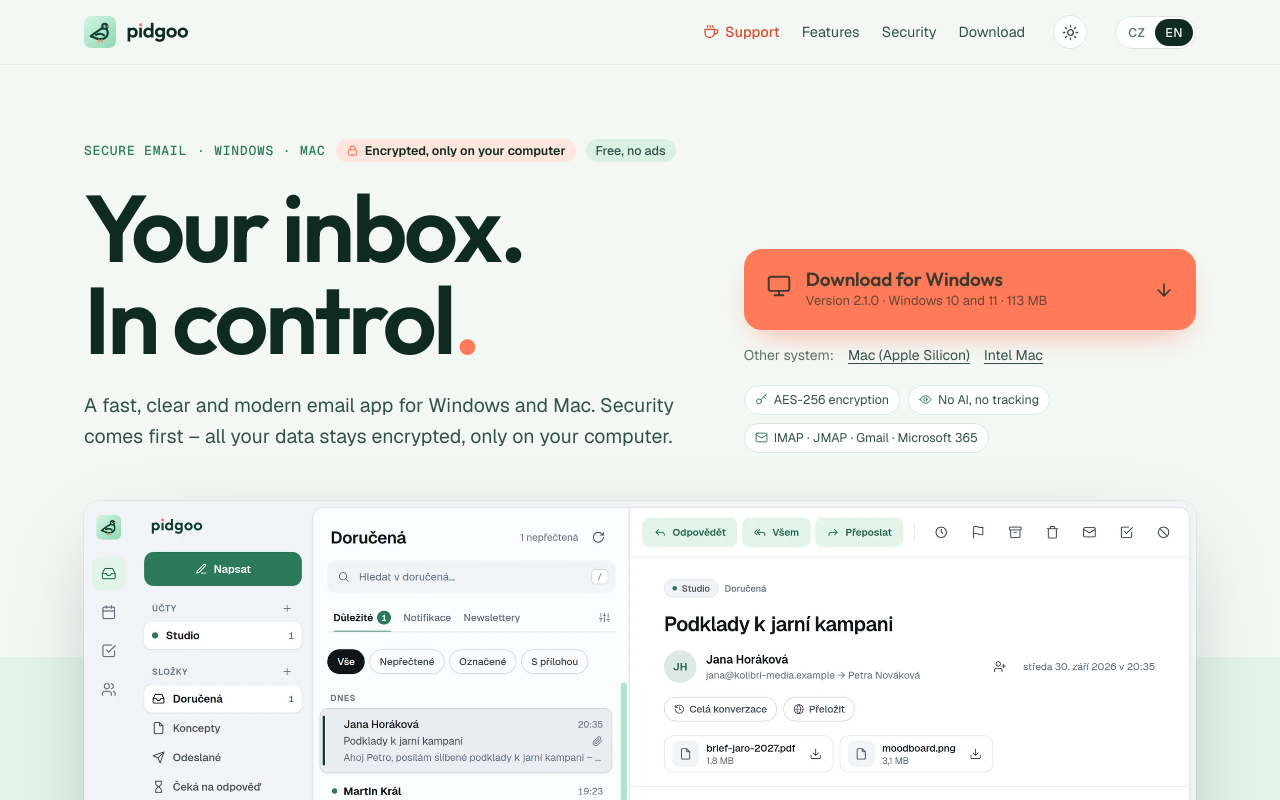
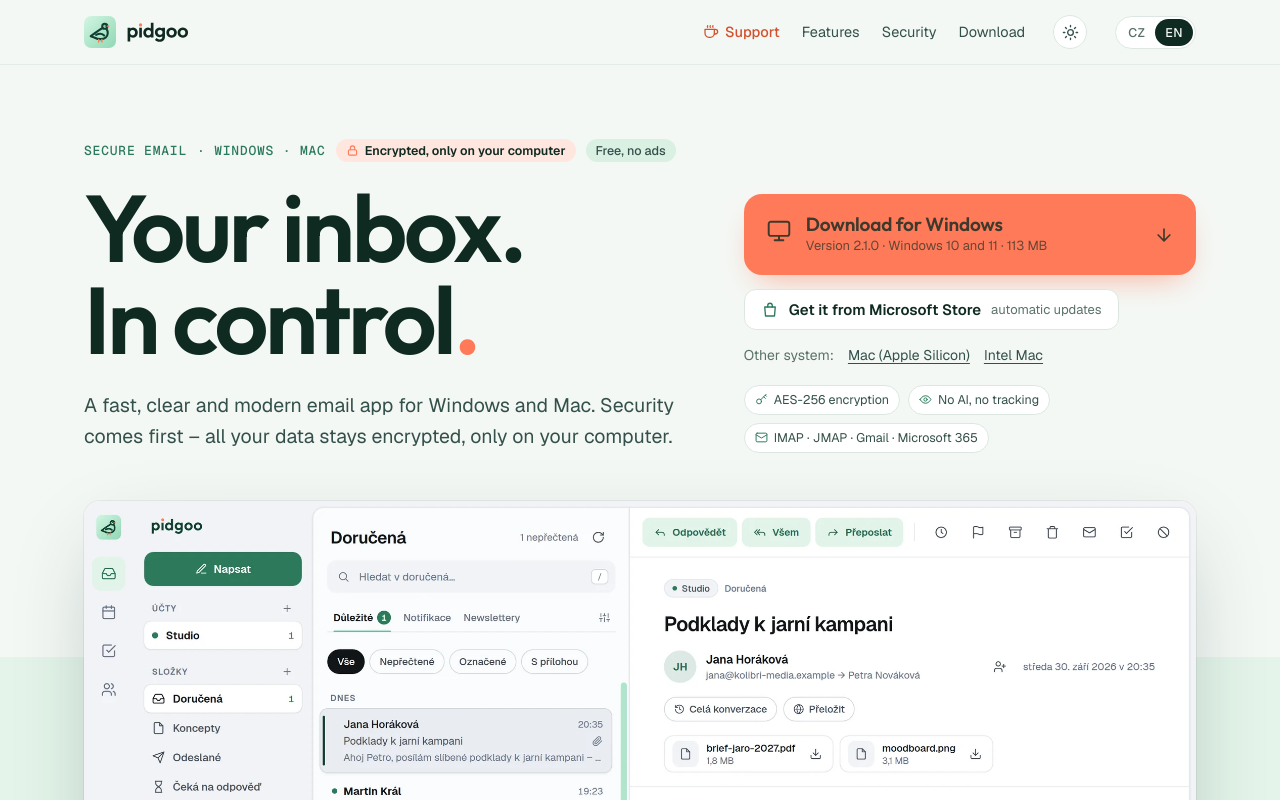
Before and after one commit to jaroslavmistoler-pixel/mailoo, a plain HTML site: page index.html in a window 1280 px wide. Shown: the top 800 px of the page. Drawn offline with Linux system fonts and the light colour scheme; no server answers.

Commit message:
tlacitko

```diff
--- a/index.html
+++ b/index.html
@@ -110,6 +110,13 @@ h1 .mdot::after, h2 .mdot::after, h3 .mdot::after { top: .29em; width: .15em; he
 .dl-main .arrow { margin-left: auto; width: 20px; height: 20px; opacity: .8; }
 .dl-alt { font-size: 14px; color: var(--muted); display: flex; flex-wrap: wrap; gap: 6px 14px; }
 .dl-alt a { color: var(--ink2); text-underline-offset: 3px; }
+.dl-store { display: inline-flex; align-items: center; gap: 10px; align-self: flex-start; font: 600 15px var(--body); color: var(--ink); text-decoration: none; padding: 10px 16px; border-radius: 12px; border: 1px solid var(--line); background: var(--surface); transition: border-color .15s ease, transform .15s ease; }
+.dl-store:hover { border-color: var(--accent); transform: translateY(-1px); }
+.dl-store:focus-visible { outline: 3px solid var(--accent); outline-offset: 2px; }
+.dl-store svg { width: 18px; height: 18px; color: var(--accent); }
+.dl-store small { font-weight: 400; color: var(--muted); font-size: 13px; }
+.dl-store[hidden] { display: none; }
+@media (max-width: 520px) { .dl-store small { display: none; } }
 .trust { display: flex; flex-wrap: wrap; gap: 8px; margin-top: 4px; }
 .trust > span { font-size: 12.5px; color: var(--ink2); border: 1px solid var(--line); background: var(--surface); padding: 4px 10px; border-radius: 999px; display: inline-flex; gap: 6px; align-items: center; }
 .trust svg { width: 13px; height: 13px; color: var(--accent); }
@@ -231,6 +238,7 @@ footer a:hover { color: var(--ink); }
         <span><b id="dl-main-title">Stáhnout pro Windows</b><span id="dl-main-meta">Verze 2.1.0 · Windows 10 a 11 · 113 MB</span></span>
         <svg class="arrow" viewBox="0 0 24 24" fill="none" stroke="currentColor" stroke-width="2" stroke-linecap="round" stroke-linejoin="round" aria-hidden="true"><path d="M12 5v14M5 12l7 7 7-7"/></svg>
       </a>
+      <a class="dl-store" id="dl-store" href="https://apps.microsoft.com/detail/9MV1XQV4WPC2" target="_blank" rel="noopener" hidden><svg viewBox="0 0 24 24" fill="none" stroke="currentColor" stroke-width="1.8" stroke-linecap="round" stroke-linejoin="round" aria-hidden="true"><path d="M5 8h14l-1 12H6z"/><path d="M9 8V6a3 3 0 0 1 6 0v2"/></svg><span id="dl-store-text">Microsoft Store</span><small id="dl-store-sub">automatické aktualizace</small></a>
       <div class="dl-alt" id="dl-alt"></div>
       <div class="trust">
         <span><svg viewBox="0 0 24 24" fill="none" stroke="currentColor" stroke-width="1.8" stroke-linecap="round" stroke-linejoin="round" aria-hidden="true"><circle cx="7.5" cy="15.5" r="4.5"/><path d="m10.7 12.3 9.8-9.8M16 7l3 3M19 4l2 2"/></svg><span data-i18n="trust.aes">Šifrování AES-256</span></span>
@@ -309,7 +317,7 @@ footer a:hover { color: var(--ink); }
       <div class="platforms">
         <article class="plat" id="plat-win">
           <div class="plat-head"><svg viewBox="0 0 24 24" fill="none" stroke="currentColor" stroke-width="1.8" stroke-linecap="round" stroke-linejoin="round" aria-hidden="true"><rect x="2.5" y="3.5" width="19" height="13" rx="2"/><path d="M8 20.5h8M12 16.5v4"/></svg><h3>Windows</h3><span class="tag" data-i18n="dl.yours" hidden>Váš systém</span></div>
-          <div class="btn-row"><a class="btn" data-file="win" href="#"><svg viewBox="0 0 24 24" fill="none" stroke="currentColor" stroke-width="1.8" stroke-linecap="round" stroke-linejoin="round" aria-hidden="true"><path d="M21 15v4a2 2 0 0 1-2 2H5a2 2 0 0 1-2-2v-4"/><path d="m7 10 5 5 5-5"/><path d="M12 15V3"/></svg><span data-i18n="dl.win">Stáhnout instalátor</span></a></div>
+          <div class="btn-row"><a class="btn" data-file="win" href="#"><svg viewBox="0 0 24 24" fill="none" stroke="currentColor" stroke-width="1.8" stroke-linecap="round" stroke-linejoin="round" aria-hidden="true"><path d="M21 15v4a2 2 0 0 1-2 2H5a2 2 0 0 1-2-2v-4"/><path d="m7 10 5 5 5-5"/><path d="M12 15V3"/></svg><span data-i18n="dl.win">Stáhnout instalátor</span></a><a class="btn ghost" href="https://apps.microsoft.com/detail/9MV1XQV4WPC2" target="_blank" rel="noopener"><svg viewBox="0 0 24 24" fill="none" stroke="currentColor" stroke-width="1.8" stroke-linecap="round" stroke-linejoin="round" aria-hidden="true"><path d="M5 8h14l-1 12H6z"/><path d="M9 8V6a3 3 0 0 1 6 0v2"/></svg><span data-i18n="dl.store">Microsoft Store</span></a></div>
           <div class="meta" id="meta-win">pidgoo-setup.exe · 113 MB · Windows 10 / 11 (64 bit)</div>
           <ol class="steps">
             <li data-i18n="w1">Otevřete stažený soubor pidgoo-setup.exe.</li>
@@ -356,6 +364,7 @@ footer a:hover { color: var(--ink); }
   // Kde leží instalátory (GitHub Releases – odkaz „latest“ vede vždy na nejnovější verzi)
   var RELEASES = 'https://github.com/jaroslavmistoler-pixel/pidgoo/releases/latest/download/';
   var FILES = { win: 'pidgoo-setup.exe', 'mac-arm': 'pidgoo-applesilicon.dmg', 'mac-intel': 'pidgoo-intel.dmg' };
+  var STORE = 'https://apps.microsoft.com/detail/9MV1XQV4WPC2';
   var REPO_API = 'https://api.github.com/repos/jaroslavmistoler-pixel/pidgoo/releases/latest';
   var VERSION = '2.1.0';
   var SIZE = { win: 113, 'mac-arm': 133, 'mac-intel': 139 }; // MB – přepíše se podle skutečného vydání
@@ -393,7 +402,7 @@ footer a:hover { color: var(--ink); }
     'sec.note': 'The code passed an independent security audit and penetration testing. A technical document for experts ships with every release.',
     'dl.eyebrow': 'Download', 'dl.title': 'Installed in a minute.',
     'dl.lead': 'A classic installer for Windows and Mac. pidgoo is free, without ads or sign-up – after launch you just add your email.',
-    'dl.yours': 'Your system', 'dl.win': 'Download installer', 'dl.macArm': 'Apple Silicon', 'dl.macIntel': 'Intel',
+    'dl.yours': 'Your system', 'dl.store': 'Microsoft Store', 'dl.win': 'Download installer', 'dl.macArm': 'Apple Silicon', 'dl.macIntel': 'Intel',
     'w1': 'Open the downloaded pidgoo-setup.exe.', 'w2': 'The wizard asks where to install pidgoo – the default folder is fine.', 'w3': 'When it finishes, pidgoo is in the Start menu (and optionally on the desktop).',
     'm1': 'Open the downloaded pidgoo.dmg.', 'm2': 'In the window, drag the pidgoo icon onto the Applications folder.', 'm3': 'Launch pidgoo from Launchpad or the Applications folder.',
     'dl.whichMac': 'Not sure which Mac you have? Open the Apple menu → About This Mac and look for “Chip” (Apple M…) or “Processor” (Intel).'
@@ -406,8 +415,8 @@ footer a:hover { color: var(--ink); }
   document.querySelectorAll('[data-i18n-aria]').forEach(function (el) { CS[el.dataset.i18nAria] = el.getAttribute('aria-label'); });
 
   var UI = {
-    cs: { win: 'Stáhnout pro Windows', mac: 'Stáhnout pro Mac', ver: 'Verze ', winSys: 'Windows 10 a 11', other: 'Jiný systém:', intel: 'Mac s Intelem', winLink: 'Windows', macLink: 'Mac' },
-    en: { win: 'Download for Windows', mac: 'Download for Mac', ver: 'Version ', winSys: 'Windows 10 and 11', other: 'Other system:', intel: 'Intel Mac', winLink: 'Windows', macLink: 'Mac' }
+    cs: { win: 'Stáhnout pro Windows', mac: 'Stáhnout pro Mac', ver: 'Verze ', winSys: 'Windows 10 a 11', other: 'Jiný systém:', intel: 'Mac s Intelem', store: 'Získat v Microsoft Store', storeSub: 'automatické aktualizace', storeLink: 'Windows (Microsoft Store)', winLink: 'Windows', macLink: 'Mac' },
+    en: { win: 'Download for Windows', mac: 'Download for Mac', ver: 'Version ', winSys: 'Windows 10 and 11', other: 'Other system:', intel: 'Intel Mac', store: 'Get it from Microsoft Store', storeSub: 'automatic updates', storeLink: 'Windows (Microsoft Store)', winLink: 'Windows', macLink: 'Mac' }
   };
   var ua = (navigator.userAgentData && navigator.userAgentData.platform) || navigator.platform || navigator.userAgent || '';
   var os = /mac|iphone|ipad/i.test(ua) ? 'mac' : /win/i.test(ua) ? 'win' : 'win';
@@ -434,11 +443,15 @@ footer a:hover { color: var(--ink); }
     document.getElementById('dl-main-meta').textContent = u.ver + VERSION + ' · ' + (os === 'mac' ? 'Apple Silicon · ' + SIZE['mac-arm'] : u.winSys + ' · ' + SIZE.win) + ' MB';
     document.getElementById('meta-win').textContent = FILES.win + ' · ' + SIZE.win + ' MB · Windows 10 / 11 (64 bit)';
     document.getElementById('meta-mac').textContent = 'pidgoo.dmg · ' + SIZE['mac-arm'] + ' MB · M1–M4 / Intel · macOS 13+';
+    var st = document.getElementById('dl-store');
+    st.hidden = os === 'mac';
+    document.getElementById('dl-store-text').textContent = u.store;
+    document.getElementById('dl-store-sub').textContent = u.storeSub;
     var alt = document.getElementById('dl-alt');
     alt.innerHTML = '';
     var add = function (text, href) { var a = document.createElement('a'); a.href = href; a.textContent = text; alt.appendChild(a); };
     var s = document.createElement('span'); s.textContent = u.other; alt.appendChild(s);
-    if (os === 'mac') { add(u.intel, url('mac-intel')); add(u.winLink, url('win')); }
+    if (os === 'mac') { add(u.intel, url('mac-intel')); add(u.winLink, url('win')); add(u.storeLink, STORE); }
     else { add(u.macLink + ' (Apple Silicon)', url('mac-arm')); add(u.intel, url('mac-intel')); }
     document.querySelectorAll('.lang button').forEach(function (b) { b.setAttribute('aria-pressed', String(b.dataset.lang === lang)); });
     var pl = document.getElementById('privacy-link'); if (pl) pl.href = lang === 'en' ? 'privacy.html' : 'soukromi.html';
```
